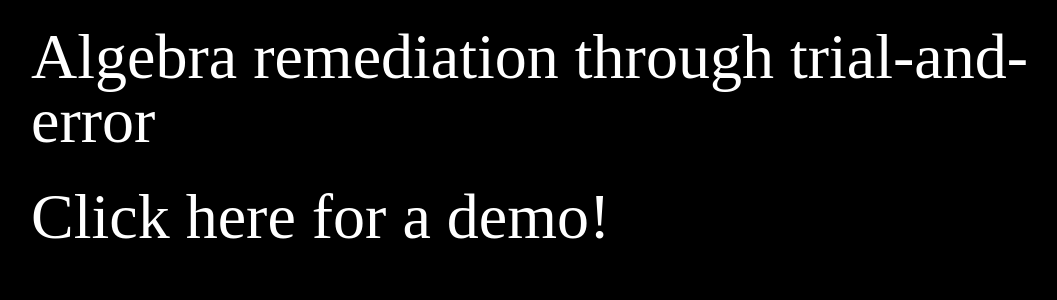
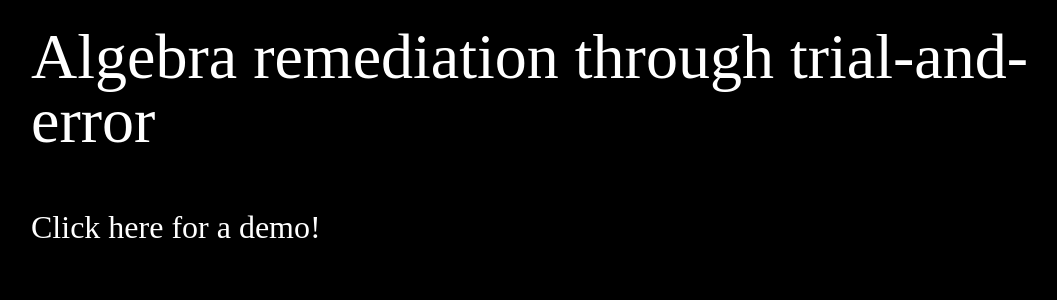
Before and after one commit to carston-work/tru-algebra-py, a Flask app: page / in a window 1280 px wide. Shown: the part 199-499 px from the top of the page, without its empty margins (97-1154 px from the left). Run offline with Flask 2, Linux system fonts and the light colour scheme.

Commit message:
more CSS changes

```diff
--- a/app/main/templates/home.html
+++ b/app/main/templates/home.html
@@ -5,9 +5,9 @@
 {% block content %}
 <main>
     <div><h1>TruAlgebra</h1></div>
-    <div><h3>Algebra remediation through trial-and-error</h3></div>
+    <div><h6>Algebra remediation through trial-and-error</h6></div>
     {% if not current_user.is_authenticated %}
-    <div><a href="{{ url_for('equations.solve', equation_id=demo_id) }}">Click here for a demo!</a></div>
+    <div><a id='demo_link' href="{{ url_for('equations.solve', equation_id=demo_id) }}">Click here for a demo!</a></div>
     {% endif %}
 </main>
 {% endblock %}
--- a/app/static/solve_css.css
+++ b/app/static/solve_css.css
@@ -85,6 +85,10 @@
 
 #simpPad, .simp {
     width: 60px;
+}
+
+.simp {
+    max-width: 10%;
 }
 
 #simpPad > *, .simp {
--- a/app/static/style.css
+++ b/app/static/style.css
@@ -90,3 +90,7 @@
 .dead_due {
     color: red;
 }
+
+#demo_link {
+    font-size: 0.5em;
+}
--- a/app/templates/base.html
+++ b/app/templates/base.html
@@ -15,7 +15,7 @@
         <div id="title"><h2><a href="/">TruAlgebra</a></h2></div>
         <div id="nav-links">
             {% if current_user.is_authenticated %}
-                {{ current_user.role.capitalize() }}: <a href="{{ url_for('users.profile') }}">Profile</a> | <a href="{{ url_for('auth.logout') }}">Logout</a>
+                <a href="{{ url_for('users.profile') }}">Profile</a> | <a href="{{ url_for('auth.logout') }}">Logout</a>
             {% else %}
                 <a href="{{ url_for('auth.register') }}">Register</a> | <a href="{{ url_for('auth.login') }}">Login</a>
             {% endif %}
```
